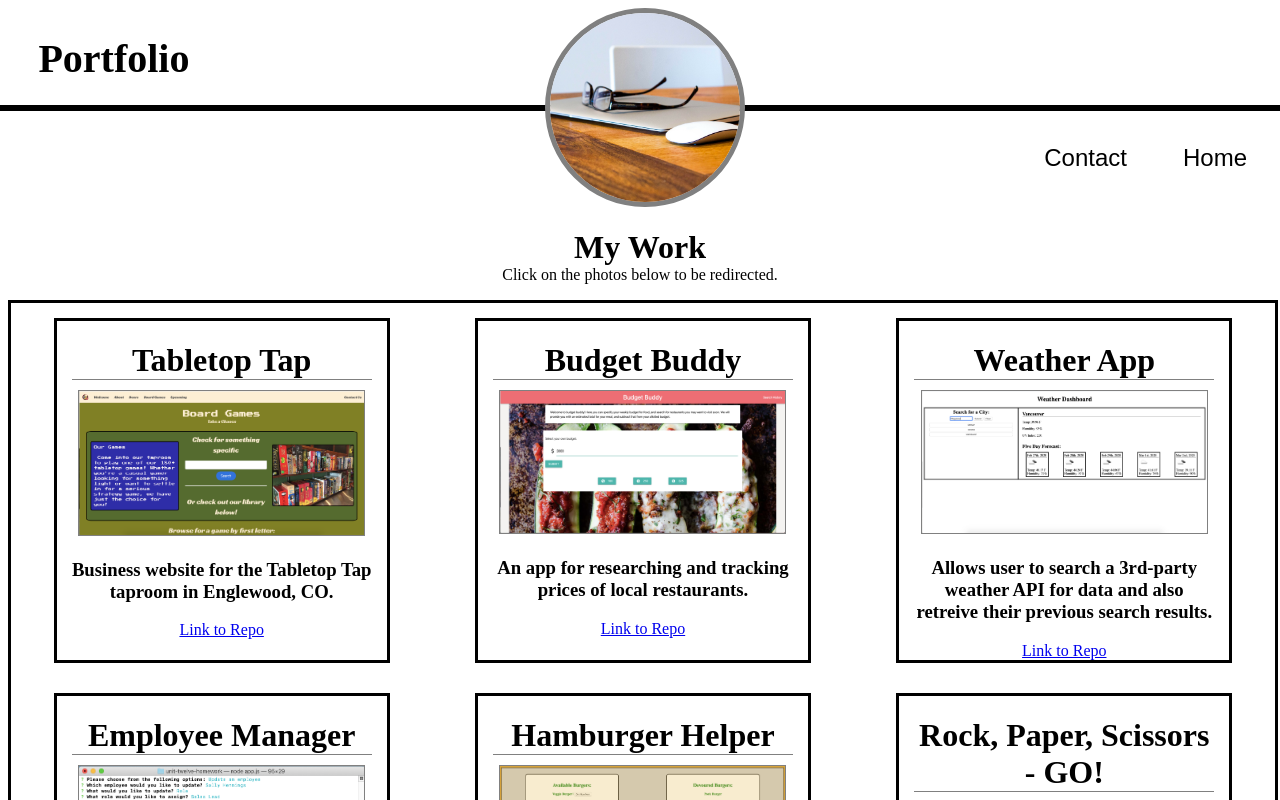
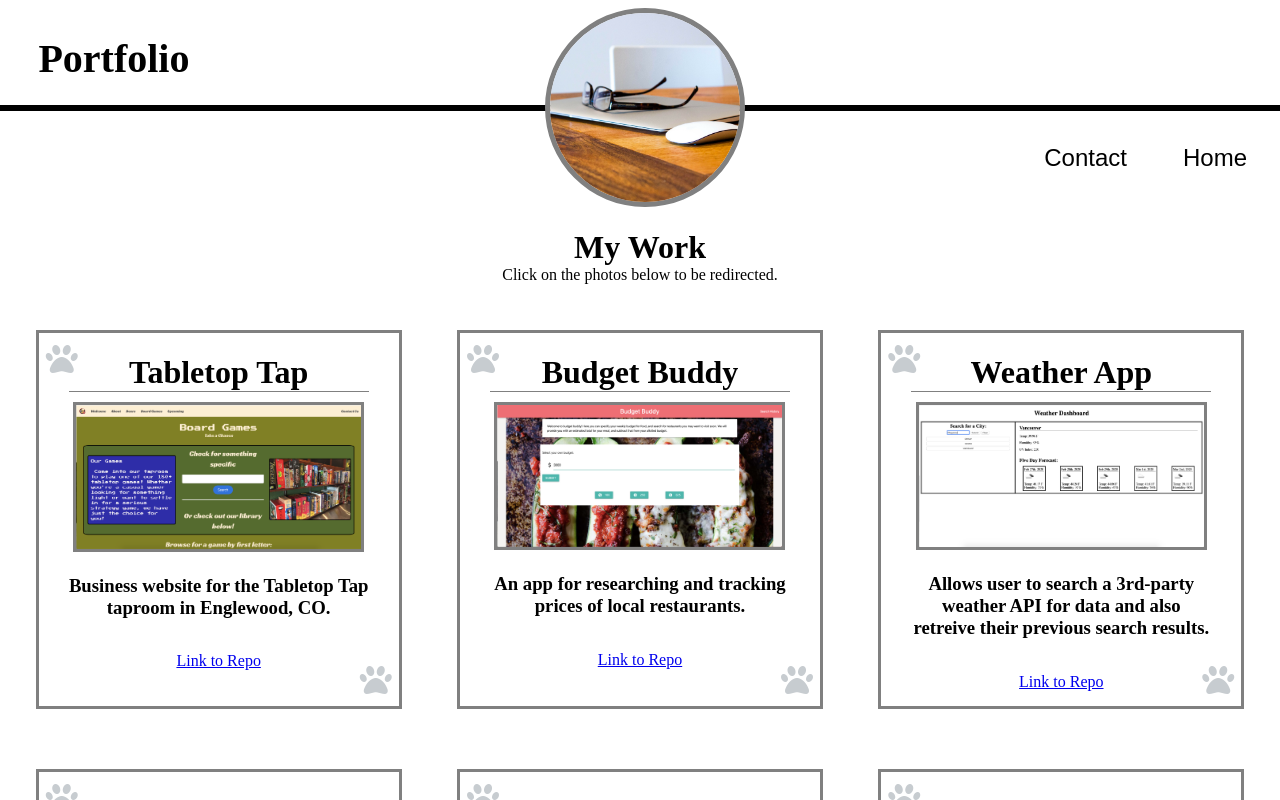
Before and after one commit to BestBroBradley/react-profile, a React (Create React App) app: page /portfolio in a window 1280 px wide. Shown: the top 800 px of the page. Built offline with nearby package versions, Linux system fonts and the light colour scheme; the HTML template or start-up script is replaced by a standard one; a web font is replaced by a local one.

Commit message:
Worked on portfolio page

```diff
--- a/src/components/subcomponents/Card.js
+++ b/src/components/subcomponents/Card.js
@@ -5,10 +5,14 @@ import { CardWrapper } from "../../styles"
 export const Card = (props) => {
     return (
         <CardWrapper>
+                <i id="top-paw" className="fas fa-paw fa-2x"></i>
+                <i id="bottom-paw" className="fas fa-paw fa-2x"></i>
                 <h1 id="card-title">{props.name}</h1>
                 < Img alt={props.alt} href={props.href} img={props.img}/>
                 <h3 id="card-description">{props.description}</h3>
-                <a target="_blank" rel="noopener noreferrer" href={props.repo}>Link to Repo</a>
+                <div id="repo-div">
+                    <a target="_blank" rel="noopener noreferrer" href={props.repo}>Link to Repo</a>
+                </div>
         </CardWrapper>
     )
 }
--- a/src/styles/index.js
+++ b/src/styles/index.js
@@ -2,13 +2,7 @@ import styled from "styled-components"
 import "./fonts.css"
 
 const click = "#C7CCD0"
-const banner = "#8DAD52"
 const font = "Meera Inimai"
-
-
-export const MainPage = styled.div`
-
-`
 
 export const Button = styled.button`
     :hover {
@@ -150,7 +144,6 @@ export const AboutWrapper = styled.div`
         width: 80%;
         height: auto;
         position: absolute;
-        background: ${banner};
         align-self: center;
         z-index: 30;
         @media only screen and (max-width: 560px) {
@@ -268,7 +261,6 @@ text-align: center;
         margin: auto;
         display: flex;
         justify-content: space-around;
-        border: 3px solid black;
         flex-wrap: wrap;
         flex-direction: row;
         text-align: center;
@@ -290,11 +282,42 @@ text-align: center;
 
 export const CardWrapper = styled.div`
     flex-basis: 300px;
-    border: 3px solid black;
-    margin: 15px auto;
-    padding: 0 15px;
+    border: 3px grey solid;
+    margin: 30px 15px;
+    padding: 0 30px;
+    position: relative;
+    @media only screen and (max-width: 400px) {
+        flex-basis: 200px;
+
+    }
+
+    .fa-paw {
+        position: absolute;
+        color: ${click}
+    }
+
+    #top-paw {
+        left: 7px;
+        top: 10px;
+    }
+
+    #bottom-paw {
+        right: 7px;
+        bottom: 10px;
+    }
+
+    h3 {
+        @media only screen and (max-width: 400px) {
+            font-size: 1rem
+        }
+    }
+
+    #repo-div {
+        padding: 15px 0;
+    }
 
     a {
+
         :hover {
             color: ${click}
         }
@@ -315,7 +338,10 @@ export const ImgWrapper = styled.div`
 
     .port-img {
         width: 95%;
-        border: 1px solid grey
+        border: 3px solid grey;
+        :hover {
+            opacity: 0.5
+        }
     }
 `
 
```
Also changed, not shown: public/images/employee-manager.png.
